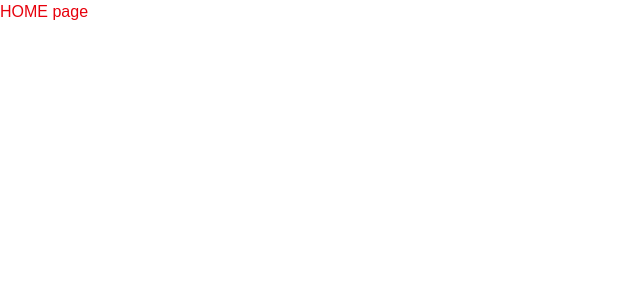
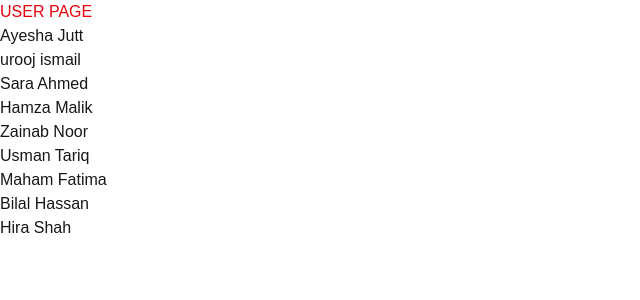
Before and after one commit to uroojismail48/Crew, a Next.js app: page / in a window 1280 px wide. Shown: the top 300 px of the page, without its empty margins (0-640 px from the left). Built offline with nearby package versions, Linux system fonts and the light colour scheme.

Commit message:
fetching users in frontend

```diff
--- /dev/null
+++ b/src/app/components/accordianUI.tsx
@@ -0,0 +1,8 @@
+
+function accordianUI() {
+  return (
+    <div>accordianUI</div>
+  )
+}
+
+export default accordianUI
--- a/src/app/page.tsx
+++ b/src/app/page.tsx
@@ -1,10 +1,33 @@
+"use client";
 
-function page() {
+import { useEffect, useState } from "react";
+
+type User = {
+  id: string | number;
+  name: string;
+};
+
+function Home() {
+  const [users, setUsers] = useState<User[]>([]);
+
+  useEffect(() => {
+    async function fetchAllUsers() {
+      const res = await fetch("/api/users");
+      const data = await res.json();
+      setUsers(data.data);
+    }
+
+    fetchAllUsers();
+  }, []);
+
   return (
-    <div >
-      <h1 className="h-screen text-red-600">HOME page</h1>
+    <div>
+      <h1 className="text-red-600">USER PAGE</h1>
+      {users.map((user) => (
+        <p key={user.id}>{user.name}</p>
+      ))}
     </div>
-  )
+  );
 }
 
-export default page;
+export default Home;
```
